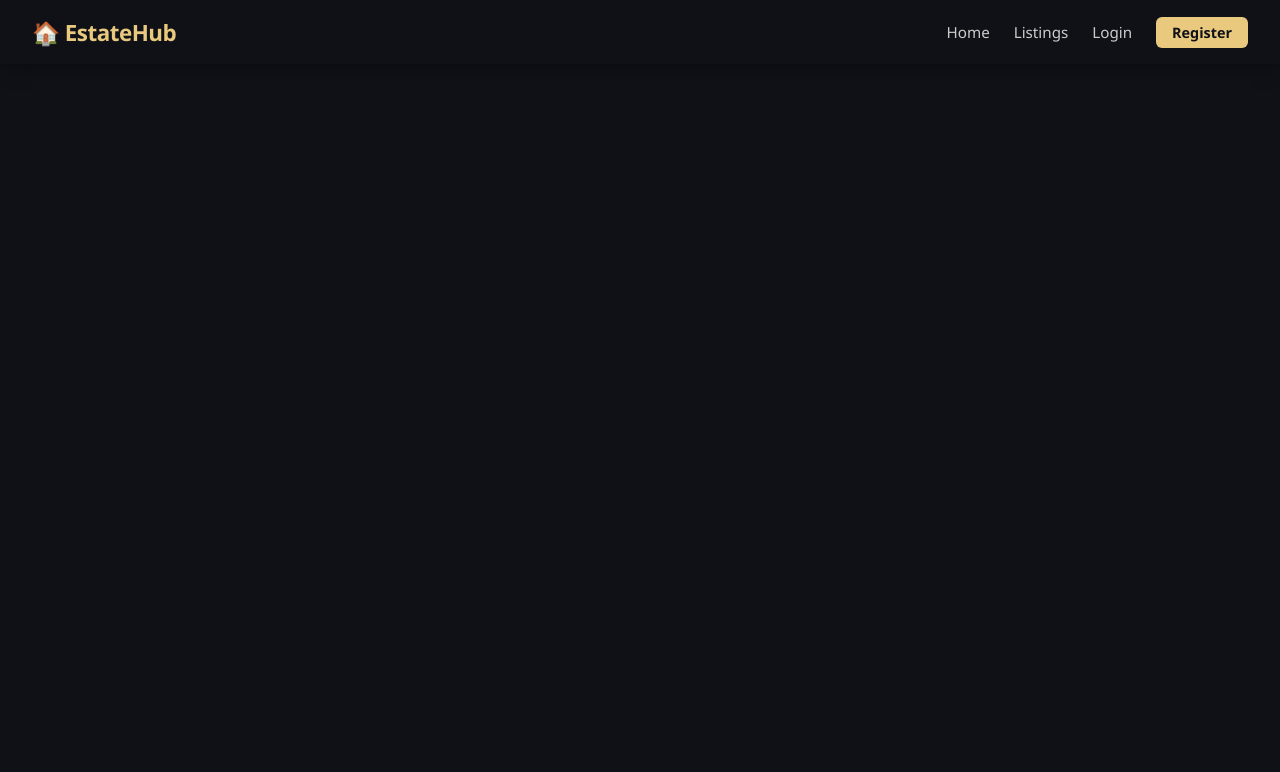
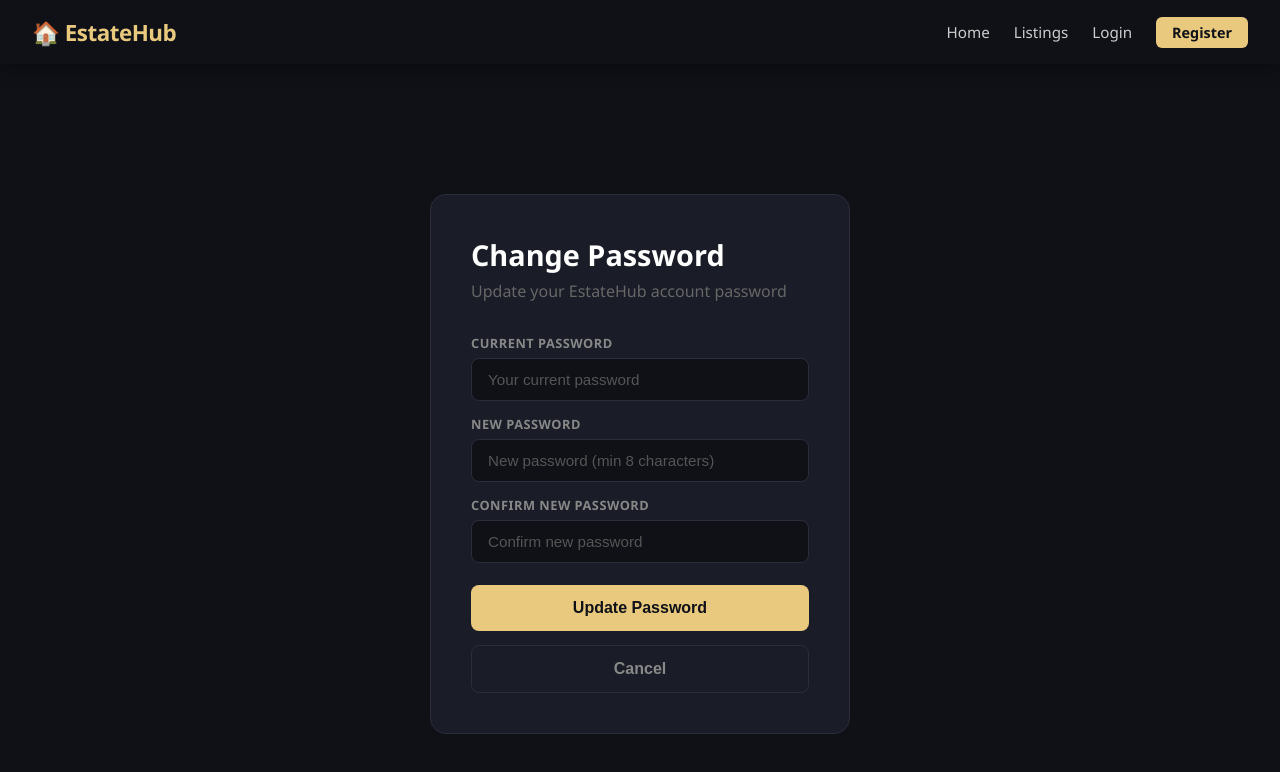
Before and after one commit to Gideonekibade123/realestate-frontend, a React (Vite) app: page /change-password in a window 1280 px wide. Shown: the top 772 px of the page. Built offline with nearby package versions, Linux system fonts and the light colour scheme; no server answers.

Commit message:
feat: add change password page

```diff
--- a/src/App.jsx
+++ b/src/App.jsx
@@ -58,6 +58,7 @@
 import DashboardPage from "./pages/DashboardPage";
 import { LoginPage, RegisterPage } from "./pages/AuthPages";
 import ActivatePage from "./pages/ActivatePage";
+import ChangePasswordPage from "./pages/ChangePasswordPage"; // ✅ add import
 import { useEffect } from "react";  // ✅ add this
 import BASE_URL from "./api";       // ✅ add this
 
@@ -81,6 +82,7 @@
           <Route path="/login" element={<LoginPage />} />
           <Route path="/register" element={<RegisterPage />} />
           <Route path="/activate/:uidb64/:token" element={<ActivatePage />} />
+          <Route path="/change-password" element={<ChangePasswordPage />} />
         </Routes>
       </BrowserRouter>
     </AuthProvider>
--- a/src/api.js
+++ b/src/api.js
@@ -5,6 +5,7 @@
   listingDetail: (id) => `${BASE_URL}/api/listings/${id}/`,
   login: `${BASE_URL}/api/auth/login/`,       // ✅ auth not accounts
   register: `${BASE_URL}/api/auth/register/`, // ✅ auth not accounts
+  changePassword: `${BASE_URL}/api/auth/change-password/`,
   mediaURL: (path) => path ? (path.startsWith("http") ? path : `${BASE_URL}${path}`) : null,
 };
 
--- /dev/null
+++ b/src/pages/ChangePasswordPage.jsx
@@ -0,0 +1,132 @@
+import { useState, useCallback } from "react";
+import { useNavigate } from "react-router-dom";
+import { useAuth } from "../context/AuthContext";
+import { API } from "../api";
+
+export default function ChangePasswordPage() {
+  const { token, logout } = useAuth();
+  const navigate = useNavigate();
+  const [form, setForm] = useState({ old_password: "", new_password: "", confirm_password: "" });
+  const [error, setError] = useState("");
+  const [success, setSuccess] = useState("");
+  const [loading, setLoading] = useState(false);
+
+  const handleSubmit = useCallback(async (e) => {
+    e.preventDefault();
+    setError("");
+    setSuccess("");
+
+    if (form.new_password !== form.confirm_password) {
+      setError("New passwords do not match");
+      return;
+    }
+
+    if (form.new_password.length < 8) {
+      setError("New password must be at least 8 characters");
+      return;
+    }
+
+    setLoading(true);
+    try {
+      const res = await fetch(`${API.changePassword}`, {
+        method: "POST",
+        headers: {
+          "Content-Type": "application/json",
+          "Authorization": `Bearer ${token}`,  // ✅ JWT token
+        },
+        body: JSON.stringify({
+          old_password: form.old_password,
+          new_password: form.new_password,
+        }),
+      });
+
+      const data = await res.json();
+
+      if (!res.ok) throw new Error(data.detail || "Failed to change password");
+
+      setSuccess("Password changed successfully! Please log in again.");
+      setForm({ old_password: "", new_password: "", confirm_password: "" });
+
+      // Log out after password change for security
+      setTimeout(() => {
+        logout();
+        navigate("/login");
+      }, 2000);
+
+    } catch (err) {
+      setError(err.message);
+    } finally {
+      setLoading(false);
+    }
+  }, [form, token, logout, navigate]);
+
+  return (
+    <div style={styles.page}>
+      <div style={styles.card}>
+        <h1 style={styles.heading}>Change Password</h1>
+        <p style={styles.sub}>Update your EstateHub account password</p>
+
+        {error && <div style={styles.error}>{error}</div>}
+        {success && <div style={styles.success}>{success}</div>}
+
+        <form onSubmit={handleSubmit} style={styles.form}>
+          <label style={styles.label}>Current Password</label>
+          <input
+            style={styles.input}
+            type="password"
+            placeholder="Your current password"
+            value={form.old_password}
+            onChange={(e) => setForm({ ...form, old_password: e.target.value })}
+            required
+          />
+
+          <label style={styles.label}>New Password</label>
+          <input
+            style={styles.input}
+            type="password"
+            placeholder="New password (min 8 characters)"
+            value={form.new_password}
+            onChange={(e) => setForm({ ...form, new_password: e.target.value })}
+            required
+          />
+
+          <label style={styles.label}>Confirm New Password</label>
+          <input
+            style={styles.input}
+            type="password"
+            placeholder="Confirm new password"
+            value={form.confirm_password}
+            onChange={(e) => setForm({ ...form, confirm_password: e.target.value })}
+            required
+          />
+
+          <button type="submit" style={styles.btn} disabled={loading}>
+            {loading ? "Updating..." : "Update Password"}
+          </button>
+
+          <button
+            type="button"
+            style={styles.cancelBtn}
+            onClick={() => navigate(-1)}
+          >
+            Cancel
+          </button>
+        </form>
+      </div>
+    </div>
+  );
+}
+
+const styles = {
+  page: { background: "#0f1117", minHeight: "100vh", display: "flex", alignItems: "center", justifyContent: "center", padding: "2rem" },
+  card: { background: "#1a1d27", borderRadius: "16px", padding: "2.5rem", width: "100%", maxWidth: "420px", border: "1px solid #2a2d3a" },
+  heading: { fontSize: "1.8rem", fontWeight: 700, color: "#fff", margin: "0 0 6px" },
+  sub: { color: "#666", marginBottom: "1.5rem" },
+  error: { background: "rgba(224,82,82,0.1)", border: "1px solid #e05252", color: "#e05252", padding: "10px 14px", borderRadius: "8px", marginBottom: "1rem", fontSize: "0.9rem" },
+  success: { background: "rgba(76,175,130,0.1)", border: "1px solid #4caf82", color: "#4caf82", padding: "10px 14px", borderRadius: "8px", marginBottom: "1rem", fontSize: "0.9rem" },
+  form: { display: "flex", flexDirection: "column", gap: "6px" },
+  label: { fontSize: "0.8rem", color: "#888", fontWeight: 600, textTransform: "uppercase", letterSpacing: "0.5px", marginTop: "8px" },
+  input: { padding: "12px 16px", borderRadius: "8px", border: "1px solid #2a2d3a", background: "#0f1117", color: "#fff", fontSize: "0.95rem", outline: "none" },
+  btn: { marginTop: "1rem", padding: "14px", background: "#e8c97e", color: "#0f1117", border: "none", borderRadius: "8px", fontWeight: 700, fontSize: "1rem", cursor: "pointer" },
+  cancelBtn: { marginTop: "0.5rem", padding: "14px", background: "transparent", color: "#888", border: "1px solid #2a2d3a", borderRadius: "8px", fontWeight: 600, fontSize: "1rem", cursor: "pointer" },
+};
```
